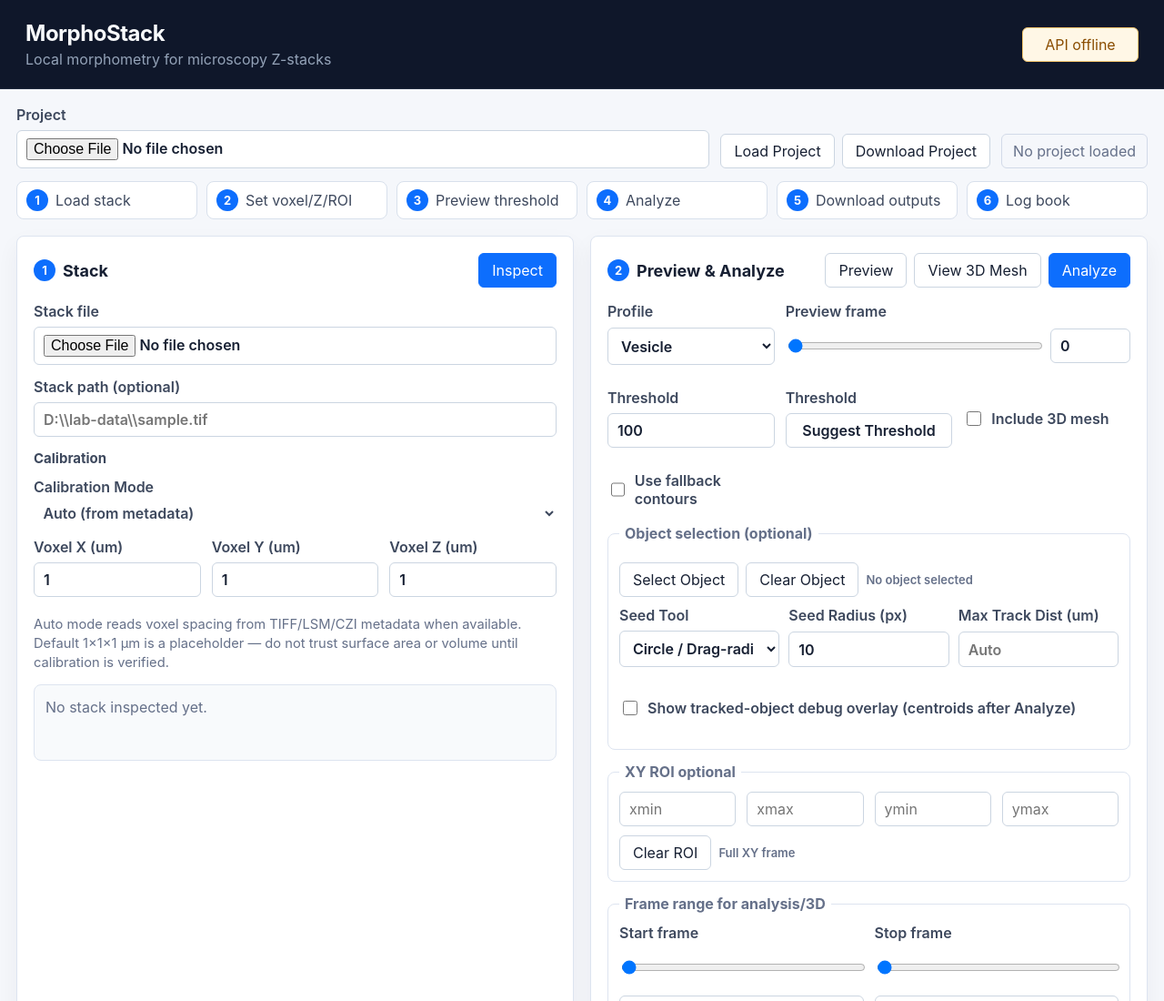
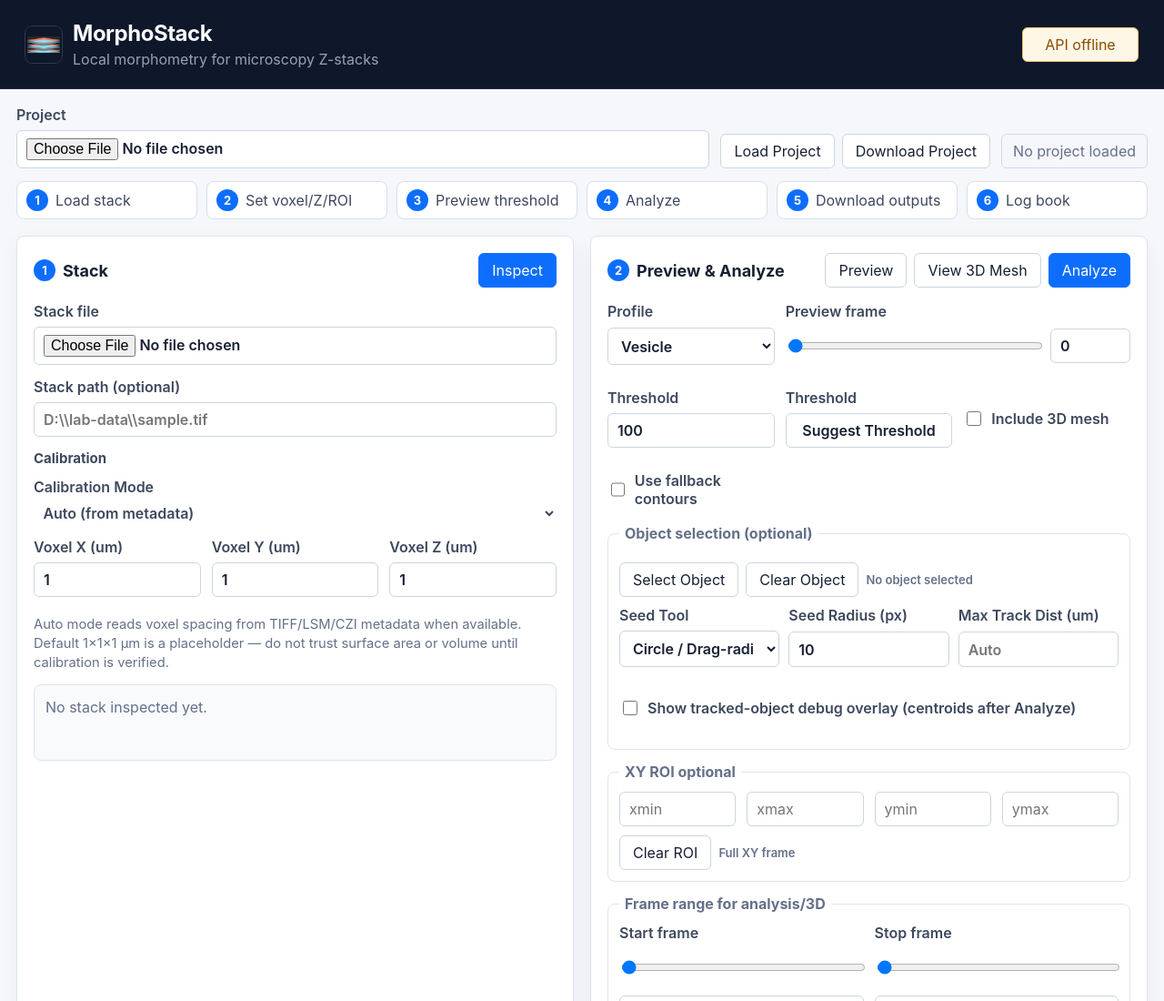
Before and after one commit to sudoax0n/MorphoStack, a website built with Vite: page apps/web/index.html in a window 1280 px wide. Shown: the top 1100 px of the page at 91% size. Built offline with nearby package versions, Linux system fonts and the light colour scheme; files whose address does not match are found by name.

Commit message:
Add brand-board logo to README and web favicon; drop confidential lab previews.
Extract the stacked-plate mark from brand-board for docs/public and apps/web, wire header logo plus favicons, and remove real-data preview PNGs from public assets and docs.

```diff
--- a/apps/web/index.html
+++ b/apps/web/index.html
@@ -4,6 +4,9 @@
     <meta charset="UTF-8" />
     <meta name="viewport" content="width=device-width, initial-scale=1.0" />
     <title>MorphoStack</title>
+    <link rel="icon" href="/favicon.ico" sizes="any" />
+    <link rel="icon" type="image/png" href="/favicon.png" />
+    <link rel="apple-touch-icon" href="/apple-touch-icon.png" />
   </head>
   <body>
     <div id="app"></div>
--- a/apps/web/src/main.ts
+++ b/apps/web/src/main.ts
@@ -286,9 +286,12 @@ if (!app) {
 
 app.innerHTML = `
   <header class="topbar">
-    <div>
-      <h1>MorphoStack</h1>
-      <p>Local morphometry for microscopy Z-stacks</p>
+    <div class="brand">
+      <img class="brand-logo" src="/logo.png" width="40" height="40" alt="MorphoStack" />
+      <div>
+        <h1>MorphoStack</h1>
+        <p>Local morphometry for microscopy Z-stacks</p>
+      </div>
     </div>
     <div class="status" id="api-status">Checking API...</div>
   </header>
--- a/apps/web/src/styles.css
+++ b/apps/web/src/styles.css
@@ -31,6 +31,23 @@ select {
   border-bottom: 1px solid #1e293b;
   background: #0f172a;
   color: #f8fafc;
+}
+
+.topbar .brand {
+  display: flex;
+  align-items: center;
+  gap: 12px;
+  min-width: 0;
+}
+
+.topbar .brand-logo {
+  width: 40px;
+  height: 40px;
+  flex: 0 0 auto;
+  border-radius: 8px;
+  object-fit: contain;
+  background: #0b1220;
+  box-shadow: 0 0 0 1px rgba(148, 163, 184, 0.25);
 }
 
 .topbar h1 {
```
Also changed, not shown: docs/validation.md (+0 -8 lines), README.md, apps/web/public/apple-touch-icon.png (added), apps/web/public/favicon.ico (added), apps/web/public/favicon.png (added), apps/web/public/logo.png (added), docs/public/apple-touch-icon.png (added), docs/public/favicon-32.png (added), docs/public/favicon-48.png (added), docs/public/logo-from-board.png (added), docs/public/logo-icon-256.png (added), docs/public/logo-lockup-from-board.png (added), docs/public/logo.png (added), docs/public/preview-crowded-czi.png (deleted), 2 more files, 1 other file.
